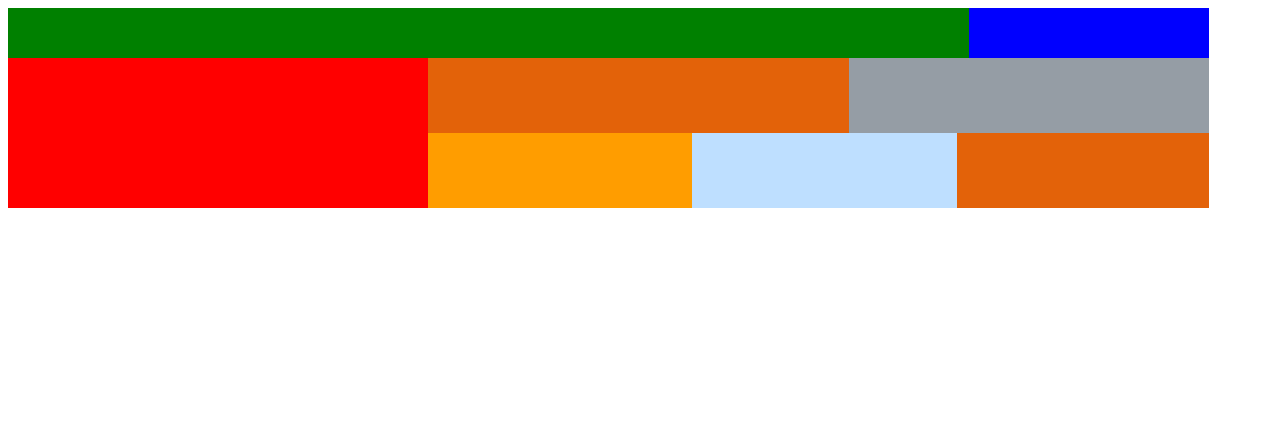
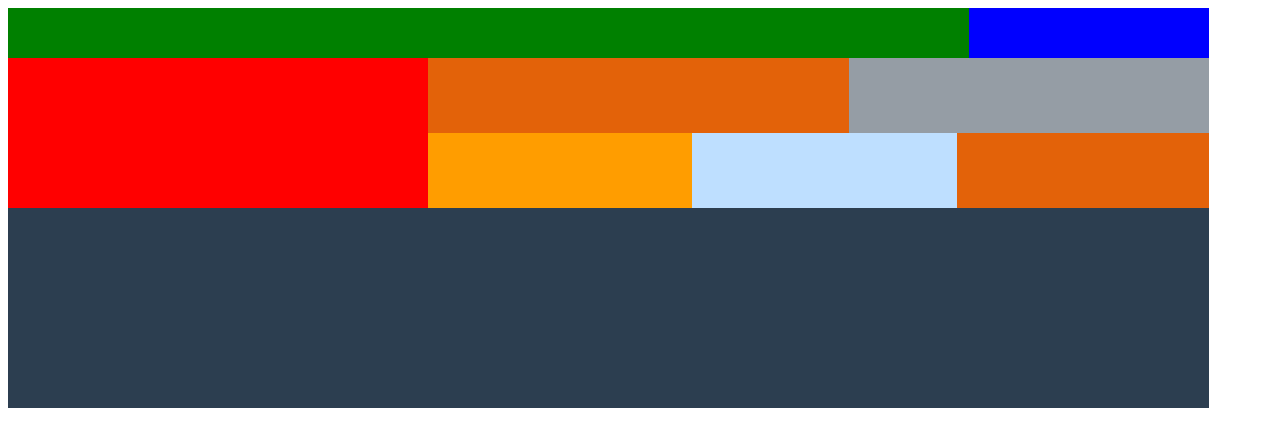
Before and after one commit to SidiB5/Exercice-Html6, a plain HTML site: page index.html in a window 1280 px wide. Drawn offline with Linux system fonts and the light colour scheme.

Commit message:
fin de l HtmlCss exercice 6

```diff
--- a/index.html
+++ b/index.html
@@ -17,5 +17,9 @@
       <div class="carréjaune"></div>
       <div class="carréturquoise"></div>
       <div class="carrécitrouille"></div>
+    </div>
+    <div class="ligne 3">
+      <div class="carrébleunuit"></div>
+    </div>
   </body>
 </html>
--- a/style.css
+++ b/style.css
@@ -58,3 +58,12 @@
   width: 21%;
   height: 75px;
 }
+.ligne3 {
+  width: 95%;
+  height: 200px;
+}
+.carrébleunuit {
+  width: 95%;
+  height: 200px;
+  background-color: #2C3E50;
+}
```
